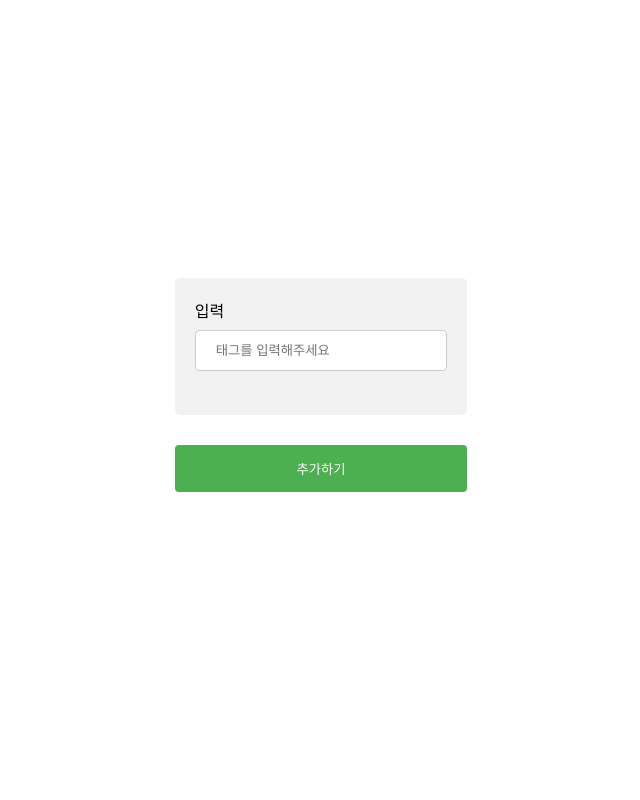
After one commit to godsejeong/FocussServer, a Flask app: page /tagadd in a window 1280 px wide. The commit adds this page. Shown: the whole page, without its empty margins (319-959 px from the left). Run offline with Flask 2, Linux system fonts and the light colour scheme; some libraries are stand-ins or nearby versions.

Commit message:
add tag,sub page

```diff
--- a/app.py
+++ b/app.py
@@ -106,6 +106,14 @@ def popup_tag():
         output.append({'name' : value['name']})
     return render_template('popup.html',popup_data = {'result' : output})
 
+@app.route("/tagadd")
+def add_tag_page():
+    return render_template('add.html',add = "tag")
+
+
+@app.route("/subadd")
+def add_sub_page():
+    return render_template('add.html',add = "sub")
 
 class UploadSong(Resource):
     def post(self):
--- /dev/null
+++ b/templates/add.html
@@ -0,0 +1,74 @@
+<html>
+    <body>
+
+    <div class="main_div">
+        <div>
+        <div class="form_div">
+            <form action="/action_page.php">
+
+            <label id="label-add">입력
+                <input type="text" name="input" placeholder="아티스트명을 입력해주세요">
+            </label>
+        </div>
+
+        <input type="submit" value="추가하기">
+
+    </div>
+    </div>
+    </body>
+
+    <style>
+        input[type=text], select {
+            width: 100%;
+            padding: 12px 20px;
+            margin: 8px 0;
+            display: inline-block;
+            border: 1px solid #ccc;
+            border-radius: 4px;
+            box-sizing: border-box;
+        }
+
+        input[type=submit] {
+            width: 100%;
+            background-color: #4CAF50;
+            color: white;
+            padding: 14px 20px;
+            margin: 30px 0;
+            border: none;
+            border-radius: 4px;
+            cursor: pointer;
+        }
+
+        input[type=submit]:hover {
+            background-color: #45a049;
+        }
+
+        .form_div {
+            border-radius: 5px;
+            background-color: #f2f2f2;
+            margin: auto;
+            padding: 20px;
+        }
+
+        .main_div{
+            display: flex;
+            flex-direction: column;
+            align-items: center;
+            justify-content: center;
+            height: 100%;
+            padding: 0;
+            margin: 0;
+        }
+    </style>
+
+    <script>
+        var tv = '{{add}}';
+        if(tv == "tag"){
+            document.getElementsByName('input')[0].placeholder='태그를 입력해주세요';
+
+        }else{
+            document.getElementsByName('input')[0].placeholder='서브항목을 입력해주세요';
+        }
+    </script>
+
+</html>
```
Also changed, not shown: templates/index.html (+52 -2 lines), templates/popup.html (+0 -9 lines).
